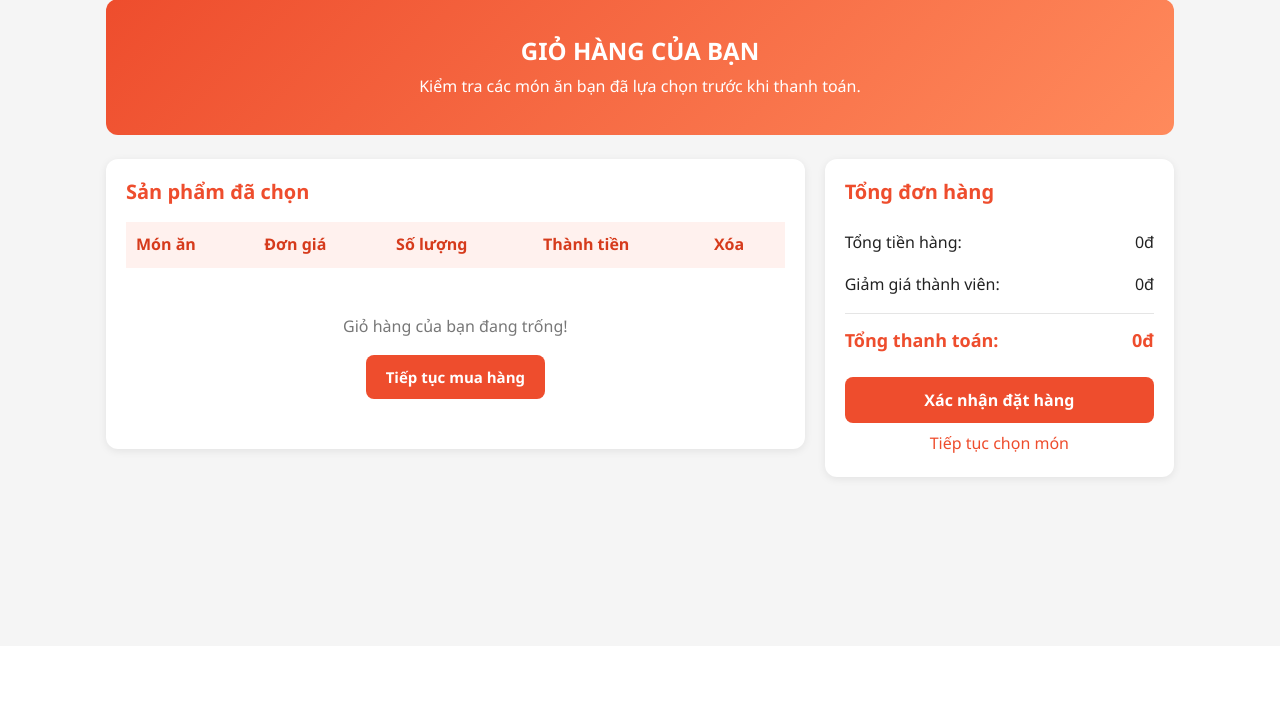
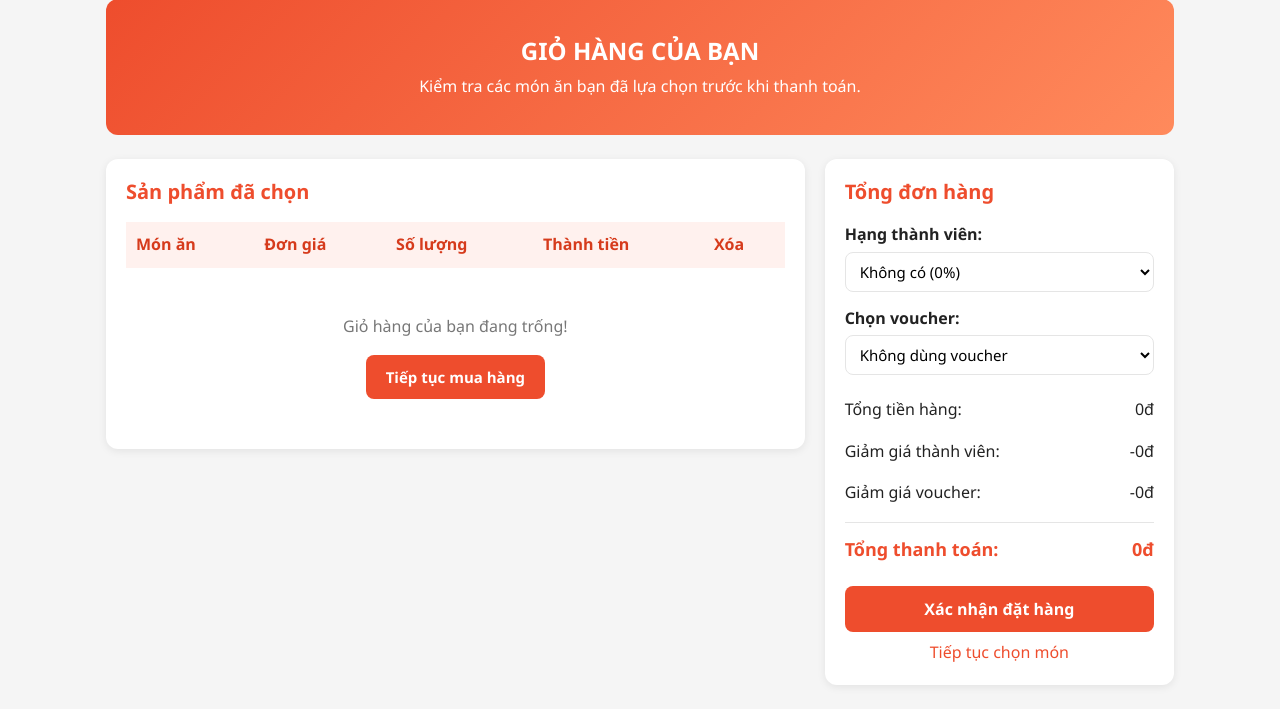
Before and after one commit to qanh7c3/BAI_TAP_LON_WEB, a PHP site: page /giohang.html in a window 1280 px wide. Shown: the part 154-863 px from the top of the page. Before the commit the page ends 637 px from the top, so only its background shows below. Run offline with PHP 8.4, Linux system fonts and the light colour scheme; lists and menus that the app fills with data are empty.

Commit message:
Sua cach nhan hang, chuyen trang thuc don, them vao gio va voucher/thanh vien

```diff
--- a/giohang.html
+++ b/giohang.html
@@ -67,6 +67,24 @@
                 <div class="cart-summary">
 
                     <h2>Tổng đơn hàng</h2>
+                    <div class="form-group">
+                        <label for="thanh-vien">Hạng thành viên:</label>
+                        <select id="thanh-vien" style="width:100%;">
+                            <option value="0">Không có (0%)</option>
+                            <option value="0.05">Thành viên Bạc (Giảm 5%)</option>
+                            <option value="0.1">Thành viên Vàng (Giảm 10%)</option>
+                            <option value="0.15">Thành viên Kim Cương (Giảm 15%)</option>
+                        </select>
+                    </div>
+                    <div class="form-group">
+                        <label for="voucher">Chọn voucher:</label>
+                        <select id="voucher" style="width:100%;">
+                            <option value="">Không dùng voucher</option>
+                            <option value="DOOF10">DOOF10 - Giảm 10% (từ 100.000đ)</option>
+                            <option value="DOOF20">DOOF20 - Giảm 20.000đ (từ 150.000đ)</option>
+                            <option value="DOOF30">DOOF30 - Giảm 30% (từ 250.000đ)</option>
+                        </select>
+                    </div>
                     <div class="summary-row">
                         <span>Tổng tiền hàng:</span>
                         <span id="subtotal">0đ</span>
@@ -74,6 +92,10 @@
                     <div class="summary-row">
                         <span>Giảm giá thành viên:</span>
                         <span id="discount">0đ</span>
+                    </div>
+                    <div class="summary-row">
+                        <span>Giảm giá voucher:</span>
+                        <span id="voucher-discount">0đ</span>
                     </div>
                     <div class="summary-row total">
                         <strong>Tổng thanh toán:</strong>
@@ -169,5 +191,125 @@
         </div>
     </div>
 </div>
+<script>
+    var gioHang = JSON.parse(localStorage.getItem('gioHang')) || [];
+
+    function dinhDang(so) {
+        return so.toLocaleString('vi-VN') + 'đ';
+    }
+
+    function tinhTien() {
+        var tamTinh = 0;
+        var tongSL = 0;
+        for (var i = 0; i < gioHang.length; i++) {
+            tamTinh += gioHang[i].gia * gioHang[i].soLuong;
+            tongSL += gioHang[i].soLuong;
+        }
+
+        var tyLeTV = Number(document.getElementById('thanh-vien').value);
+        var giamTV = Math.floor(tamTinh * tyLeTV);
+
+        var maVoucher = document.getElementById('voucher').value;
+        var giamVoucher = 0;
+        if (maVoucher == 'DOOF10' && tamTinh >= 100000) {
+            giamVoucher = Math.floor(tamTinh * 0.1);
+        } else if (maVoucher == 'DOOF20' && tamTinh >= 150000) {
+            giamVoucher = 20000;
+        } else if (maVoucher == 'DOOF30' && tamTinh >= 250000) {
+            giamVoucher = Math.floor(tamTinh * 0.3);
+        }
+
+        var tongTien = tamTinh - giamTV - giamVoucher;
+        if (tongTien < 0) tongTien = 0;
+
+        document.getElementById('cart-count').innerText = tongSL;
+        document.getElementById('subtotal').innerText = dinhDang(tamTinh);
+        document.getElementById('discount').innerText = '-' + dinhDang(giamTV);
+        document.getElementById('voucher-discount').innerText = '-' + dinhDang(giamVoucher);
+        document.getElementById('total').innerText = dinhDang(tongTien);
+        document.getElementById('tong-thanh-toan').innerText = dinhDang(tongTien);
+    }
+
+    function hienThi() {
+        var tbody = document.getElementById('cart-items');
+        var empty = document.getElementById('empty-cart');
+        tbody.innerHTML = '';
+
+        if (gioHang.length == 0) {
+            empty.style.display = 'block';
+        } else {
+            empty.style.display = 'none';
+            for (var i = 0; i < gioHang.length; i++) {
+                var sp = gioHang[i];
+                var tr = document.createElement('tr');
+                tr.innerHTML =
+                    '<td>' + sp.ten + '</td>' +
+                    '<td>' + dinhDang(sp.gia) + '</td>' +
+                    '<td><input type="number" min="1" value="' + sp.soLuong + '" style="width:65px;" onchange="doiSoLuong(' + i + ', this.value)"></td>' +
+                    '<td>' + dinhDang(sp.gia * sp.soLuong) + '</td>' +
+                    '<td><button type="button" onclick="xoaMon(' + i + ')">Xóa</button></td>';
+                tbody.appendChild(tr);
+            }
+        }
+        tinhTien();
+    }
+
+    function doiSoLuong(i, val) {
+        var sl = Number(val);
+        if (sl < 1) sl = 1;
+        gioHang[i].soLuong = sl;
+        localStorage.setItem('gioHang', JSON.stringify(gioHang));
+        hienThi();
+    }
+
+    function xoaMon(i) {
+        gioHang.splice(i, 1);
+        localStorage.setItem('gioHang', JSON.stringify(gioHang));
+        hienThi();
+    }
+
+    document.getElementById('thanh-vien').onchange = tinhTien;
+    document.getElementById('voucher').onchange = tinhTien;
+
+    var popup = document.getElementById('popup-dathang');
+    document.getElementById('btn-xac-nhan').onclick = function () {
+        if (gioHang.length == 0) {
+            alert('Giỏ hàng đang trống!');
+            return;
+        }
+        var ds = document.getElementById('danh-sach-mon');
+        ds.innerHTML = '';
+        for (var i = 0; i < gioHang.length; i++) {
+            var p = document.createElement('p');
+            p.innerText = gioHang[i].ten + ' x ' + gioHang[i].soLuong;
+            ds.appendChild(p);
+        }
+        tinhTien();
+        popup.classList.add('active');
+    };
+
+    document.querySelector('.popup-close').onclick = function () {
+        popup.classList.remove('active');
+    };
+    document.querySelector('.btn-back').onclick = function () {
+        popup.classList.remove('active');
+    };
+    document.querySelector('.btn-confirm').onclick = function () {
+        var hoten = document.getElementById('hoten').value.trim();
+        var sdt = document.getElementById('sdt').value.trim();
+        var diachi = document.getElementById('diachi').value.trim();
+        if (!hoten || !sdt || !diachi) {
+            alert('Vui lòng nhập đầy đủ thông tin giao hàng!');
+            return;
+        }
+        alert('Đặt hàng thành công!');
+        gioHang = [];
+        localStorage.removeItem('gioHang');
+        popup.classList.remove('active');
+        hienThi();
+    };
+
+    hienThi();
+</script>
 </body>
 </html>
--- a/style.css
+++ b/style.css
@@ -88,7 +88,7 @@ body > nav { background: var(--white); padding: 8px 32px; box-shadow: var(--shad
     border: 1px solid var(--main);
     border-radius: 20px;
 }
-.fufillment a:hover, .user-action a:hover { background: var(--main); color: #fff; }
+.fufillment a:hover, .fufillment a.active, .user-action a:hover { background: var(--main); color: #fff; }
 
 .nut-giaohang a {
     display: inline-block;
```
Also changed, not shown: index.html (+14 -2 lines), thucdon.html (+53 -0 lines).
